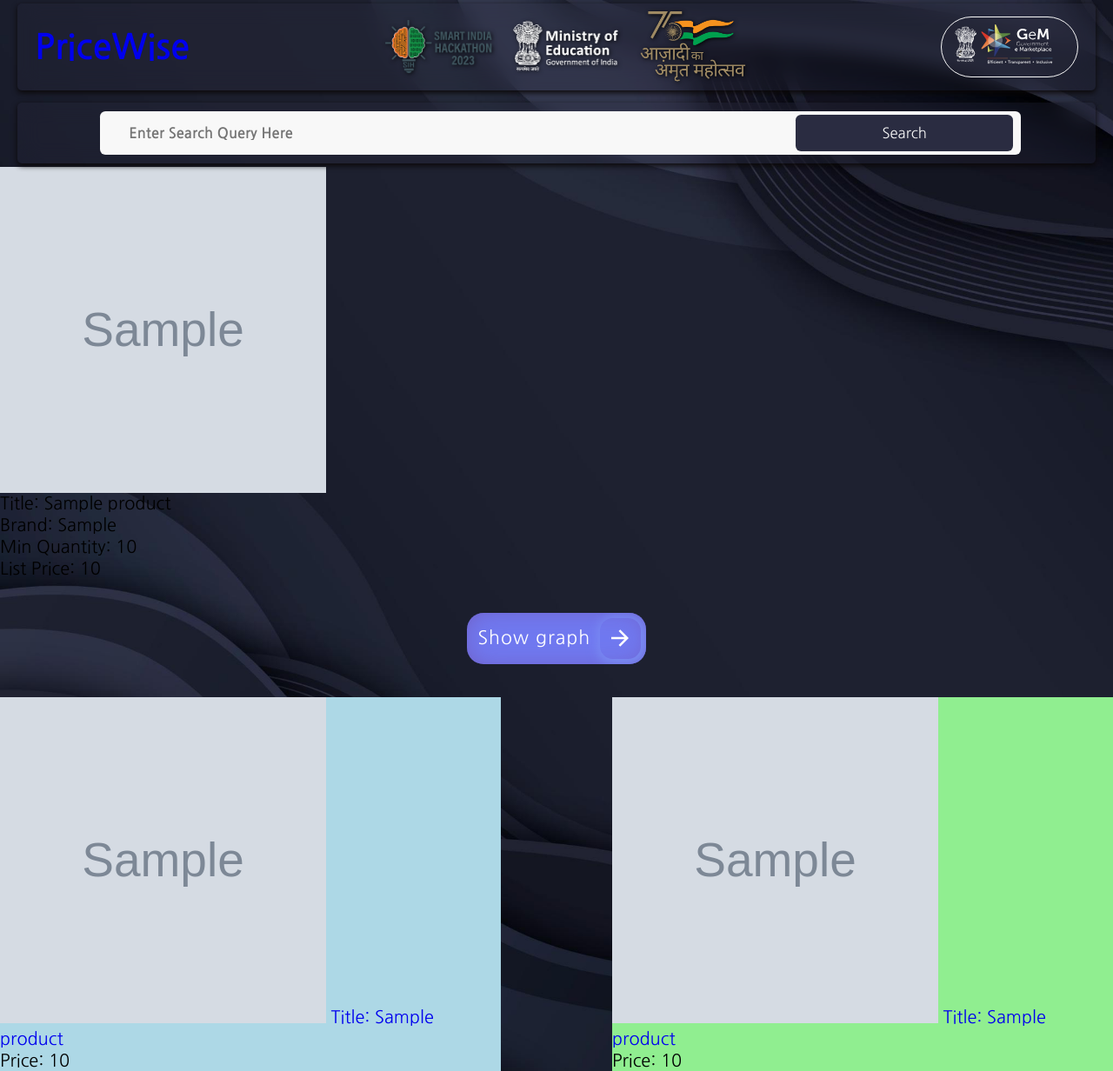
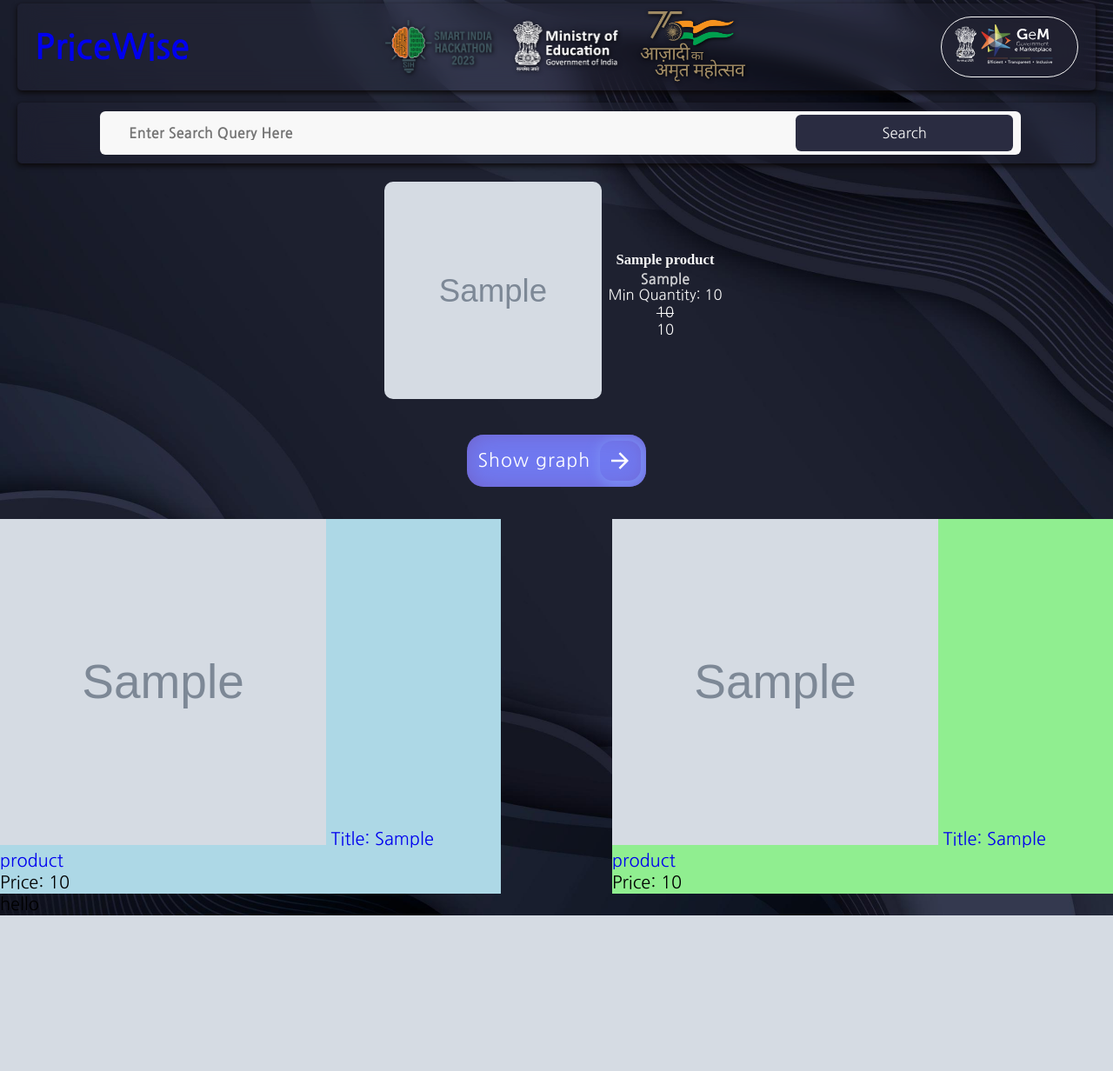
Before and after one commit to singh-chandanbir/PriceWise, a Flask app: template templates/product_view.html in a window 1280 px wide. Shown: the top 1232 px of the page at 87% size. After the commit the page ends 1053 px from the top, so only its background shows below. Run offline with Flask 3, Linux system fonts and the light colour scheme; the template is opened without the code that fills it: most values are stand-ins (such as "Sample title", 1, 10 or a date in 2020); grey boxes marked "Sample" are stand-in pictures; some web fonts are replaced.

Commit message:
ProductText

```diff
--- /dev/null
+++ b/static/Styles/productview.css
@@ -0,0 +1,82 @@
+.product {
+    display: flex;
+    align-items: center;
+    justify-content: center;
+    margin-top: 1em;
+    color: var(--secondary-color);
+}
+
+
+
+#chart-container {
+    max-width: 600px;
+    margin: 20px auto;
+}
+
+.container {
+    display: flex;
+    justify-content: space-between;
+}
+.left {
+    width: 45%;
+    background-color: lightblue;
+}
+.right {
+    width: 45%;
+    background-color: lightgreen;
+}
+
+#showGraphBtn {
+    padding: 10px;
+    margin: 10px 0;
+    cursor: pointer;
+    background: #7079f0;
+    color: white;
+    font-family: inherit;
+    font-size: 17px;
+    font-weight: 500;
+    border-radius: 0.9em;
+    border: none;
+    letter-spacing: 0.05em;
+    display: flex;
+    align-items: center;
+    box-shadow: inset 0 0 1.6em -0.6em #714da6;
+    overflow: hidden;
+    position: relative;
+    height: 2.8em;
+    padding-right: 3em;
+}
+
+.iconButton {
+    margin-left: 1em;
+    position: absolute;
+    display: flex;
+    align-items: center;
+    justify-content: center;
+    height: 2.2em;
+    width: 2.2em;
+    border-radius: 0.7em;
+    box-shadow: 0.1em 0.1em 0.6em 0.2em #7a8cf3;
+    right: 0.3em;
+    transition: all 0.3s;
+}
+
+.contactButton:hover {
+    transform: translate(-0.05em, -0.05em);
+    box-shadow: 0.15em 0.15em #5566c2;
+}
+
+/* .contactButton span:after {
+    content: 'Hide graph';
+} */
+
+.contactButton:active {
+    transform: translate(0.05em, 0.05em);
+    box-shadow: 0.05em 0.05em #5566c2;
+}
+
+canvas {
+    border: 1px solid #ccc;
+    display: none;
+    /* Initially set to display none */
+}
--- a/templates/product_view.html
+++ b/templates/product_view.html
@@ -3,86 +3,34 @@
 {% endblock %}
 {% block body %}
 <link rel="stylesheet" href="{{ url_for('static', filename = './Styles/products.css') }}">
+<link rel="stylesheet" href="{{ url_for('static', filename = './Styles/productview.css') }}">
+
 <script src="https://cdn.jsdelivr.net/npm/chart.js"></script>
-<style>
-    #chart-container {
-        max-width: 600px;
-        margin: 20px auto;
-    }
 
-    .container {
-        display: flex;
-        justify-content: space-between;
-    }
-    .left {
-        width: 45%;
-        background-color: lightblue;
-    }
-    .right {
-        width: 45%;
-        background-color: lightgreen;
-    }
 
-    #showGraphBtn {
-        padding: 10px;
-        margin: 10px 0;
-        cursor: pointer;
-        background: #7079f0;
-        color: white;
-        font-family: inherit;
-        font-size: 17px;
-        font-weight: 500;
-        border-radius: 0.9em;
-        border: none;
-        letter-spacing: 0.05em;
-        display: flex;
-        align-items: center;
-        box-shadow: inset 0 0 1.6em -0.6em #714da6;
-        overflow: hidden;
-        position: relative;
-        height: 2.8em;
-        padding-right: 3em;
-    }
+    <button type="submit" name="selected_button" value="{{product.product_link}}">
+        <div class="product">
+        <div class="product-image">
+            <img src="{{product.product_image_link}}" alt="" width="200px" height="200px">
+        </div>
+        <div class="product-details">
+            <p id = "title">{{product.product_title}}</p>
+            <p id = "brand">{{product.product_brand}}</p>
+            <p>Min Quantity: {{product.product_min_qty}}</p>
+            <p style = "text-decoration: line-through;">{{product.product_final_price}}</s></p>
 
-    .iconButton {
-        margin-left: 1em;
-        position: absolute;
-        display: flex;
-        align-items: center;
-        justify-content: center;
-        height: 2.2em;
-        width: 2.2em;
-        border-radius: 0.7em;
-        box-shadow: 0.1em 0.1em 0.6em 0.2em #7a8cf3;
-        right: 0.3em;
-        transition: all 0.3s;
-    }
+            <p> {{product.product_list_price}}</p>
+        </div>
+    </div>
+    </button>
 
-    .contactButton:hover {
-        transform: translate(-0.05em, -0.05em);
-        box-shadow: 0.15em 0.15em #5566c2;
-    }
 
-    /* .contactButton span:after {
-        content: 'Hide graph';
-    } */
-
-    .contactButton:active {
-        transform: translate(0.05em, 0.05em);
-        box-shadow: 0.05em 0.05em #5566c2;
-    }
-
-    canvas {
-        border: 1px solid #ccc;
-        display: none;
-        /* Initially set to display none */
-    }
-</style>
+<!--
 <img src="{{product.product_image_link}}" alt="" width = "300px" height="300px">
 <a href="{{product.product_link}}"></a>Title: {{product.product_title}} </button>
 <p>Brand: {{product.product_brand}}</p>
 <p>Min Quantity: {{product.product_min_qty}}</p>
-<p>List Price: {{product.product_list_price}}</p>
+<p>List Price: {{product.product_list_price}}</p> -->
 
 <div id="chart-container">
     <button id="showGraphBtn" class="contactButton" onclick="toggleGraph()"><span>Show graph</span>
--- a/templates/products.html
+++ b/templates/products.html
@@ -16,8 +16,9 @@
                     <p id = "title">{{product.product_title}}</p>
                     <p id = "brand">{{product.product_brand}}</p>
                     <p>Min Quantity: {{product.product_min_qty}}</p>
-                    <p>List Price: {{product.product_list_price}}</p>
-                    <p>Final Price: {{product.product_final_price}}</p>
+                    <p style = "text-decoration: line-through;">{{product.product_final_price}}</s></p>
+
+                    <p> {{product.product_list_price}}</p>
                 </div>
             </button>
 
```
Also changed, not shown: list.json (+1 -1 lines).
